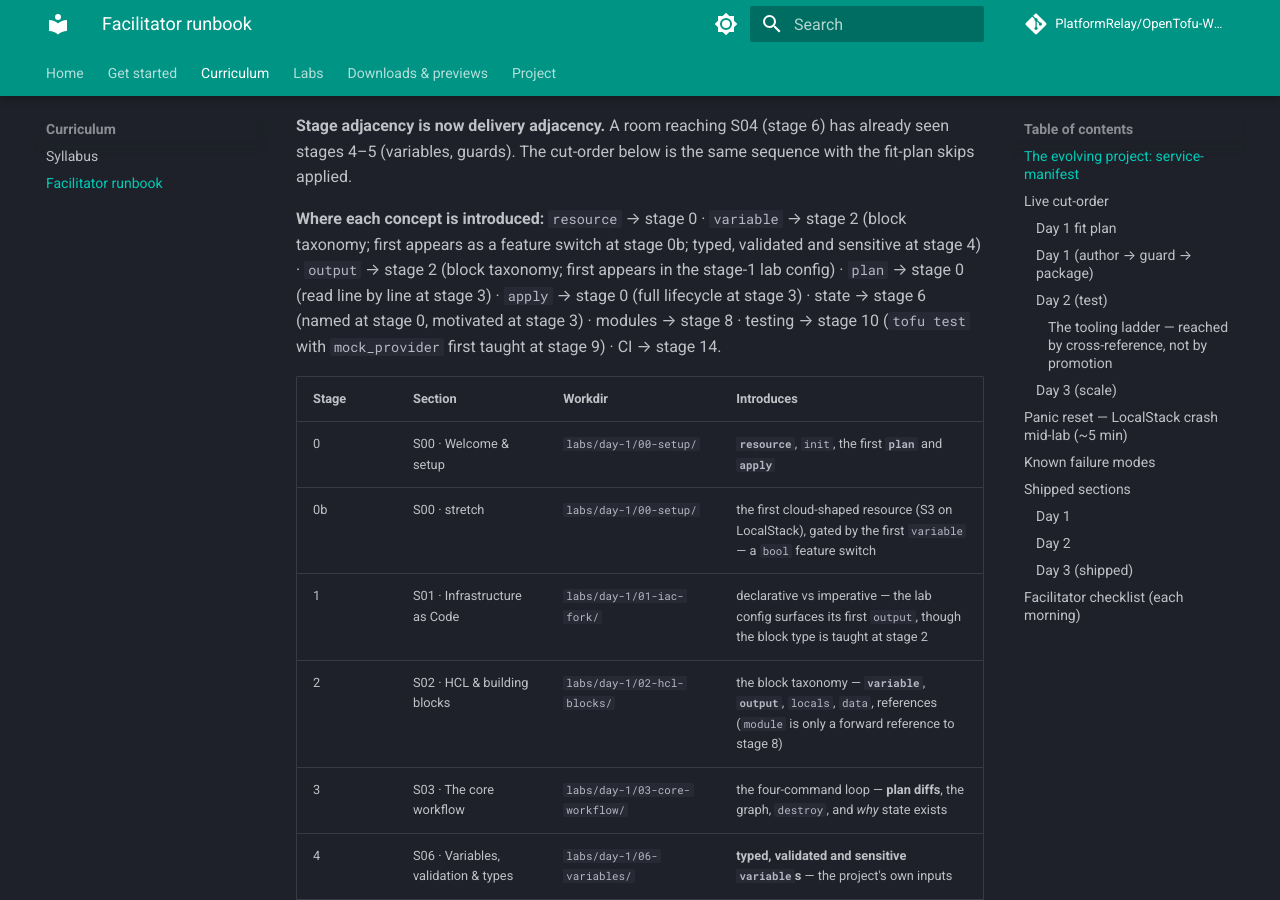
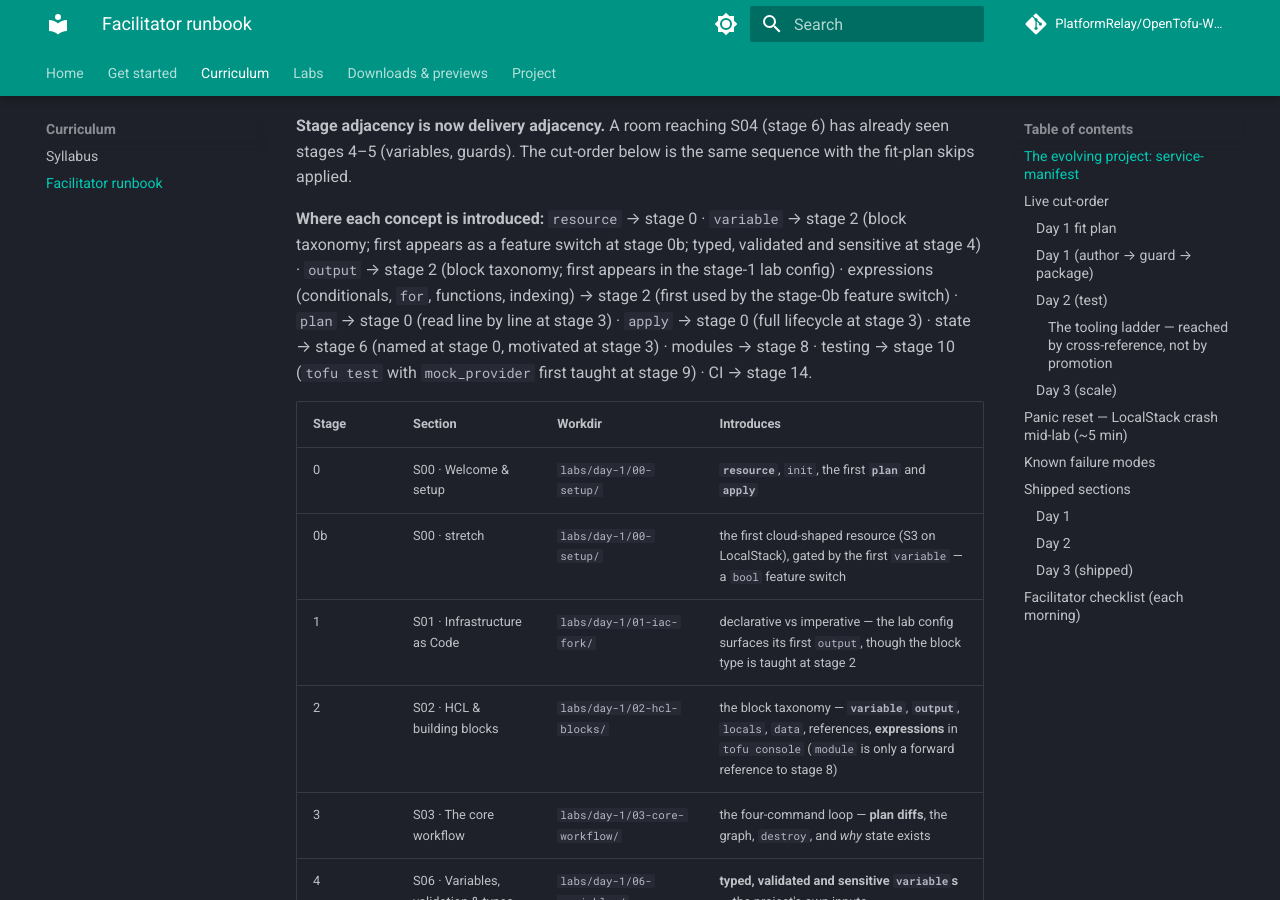
Before and after one commit to PlatformRelay/OpenTofu-Workshop, an MkDocs documentation site: the page built from docs/facilitator-runbook.md, in a window 1280 px wide and 900 px high, scrolled down 1189 px. Built offline with MkDocs 1.6.1 and Material for MkDocs 9.7.7, drawn with Linux system fonts in a browser that asks for light colours; comment, search, counter and statistics services are not loaded; some of the changed text lies outside the part shown.

Commit message:
📝 docs(deck): introduce expressions at stage 2 in syllabus and runbook

```diff
--- a/docs/facilitator-runbook.md
+++ b/docs/facilitator-runbook.md
@@ -50,8 +50,10 @@ sequence with the fit-plan skips applied.
 **Where each concept is introduced:** `resource` → stage 0 · `variable` →
 stage 2 (block taxonomy; first appears as a feature switch at stage 0b; typed,
 validated and sensitive at stage 4) · `output` → stage 2 (block taxonomy; first
-appears in the stage-1 lab config) · `plan` → stage 0 (read line by line at
-stage 3) · `apply` → stage 0 (full lifecycle at stage 3) · state → stage 6
+appears in the stage-1 lab config) · expressions (conditionals, `for`,
+functions, indexing) → stage 2 (first used by the stage-0b feature switch) ·
+`plan` → stage 0 (read line by line at stage 3) · `apply` → stage 0 (full
+lifecycle at stage 3) · state → stage 6
 (named at stage 0, motivated at stage 3) · modules → stage 8 · testing → stage 10
 (`tofu test` with `mock_provider` first taught at stage 9) · CI → stage 14.
 
@@ -60,7 +62,7 @@ stage 3) · `apply` → stage 0 (full lifecycle at stage 3) · state → stage 6
 | 0 | S00 · Welcome & setup | `labs/day-1/00-setup/` | **`resource`**, `init`, the first **`plan`** and **`apply`** |
 | 0b | S00 · stretch | `labs/day-1/00-setup/` | the first cloud-shaped resource (S3 on LocalStack), gated by the first `variable` — a `bool` feature switch |
 | 1 | S01 · Infrastructure as Code | `labs/day-1/01-iac-fork/` | declarative vs imperative — the lab config surfaces its first `output`, though the block type is taught at stage 2 |
-| 2 | S02 · HCL & building blocks | `labs/day-1/02-hcl-blocks/` | the block taxonomy — **`variable`**, **`output`**, `locals`, `data`, references (`module` is only a forward reference to stage 8) |
+| 2 | S02 · HCL & building blocks | `labs/day-1/02-hcl-blocks/` | the block taxonomy — **`variable`**, **`output`**, `locals`, `data`, references, **expressions** in `tofu console` (`module` is only a forward reference to stage 8) |
 | 3 | S03 · The core workflow | `labs/day-1/03-core-workflow/` | the four-command loop — **plan diffs**, the graph, `destroy`, and *why* state exists |
 | 4 | S06 · Variables, validation & types | `labs/day-1/06-variables/` | **typed, validated and sensitive `variable`s** — the project's own inputs |
 | 5 | S15 · Validation, preconditions & checks | `labs/day-1/15-conditions-checks/` | `precondition`, `postcondition`, `check` |
```
Also changed, not shown: other parts of docs/facilitator-runbook.md (+1 -1 lines), docs/syllabus.md (+5 -3 lines).
